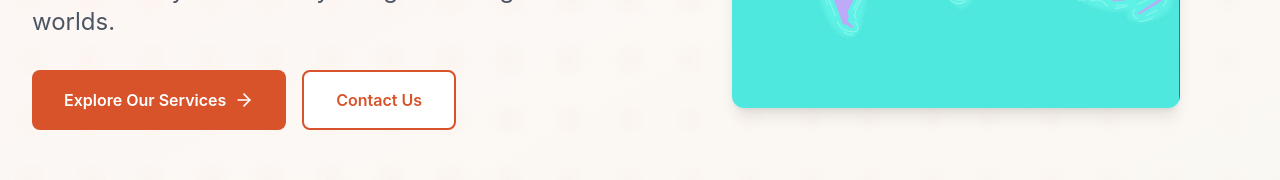
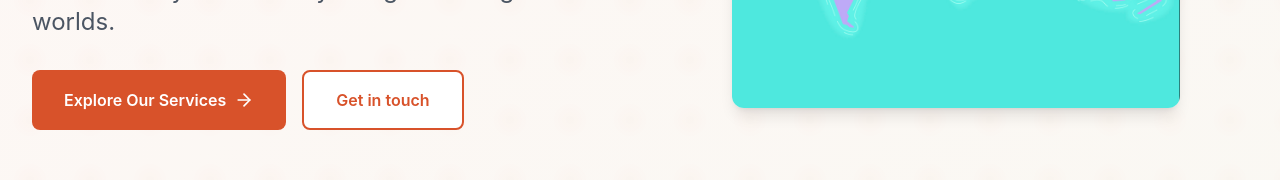
Before and after one commit to Pavi-1128/Raamalakshmi, a React (Vite) app: page / in a window 1280 px wide. Shown: the part 514-694 px from the top of the page. Built offline with nearby package versions, Linux system fonts and the light colour scheme.

Commit message:
add scroll effect

```diff
--- a/src/App.tsx
+++ b/src/App.tsx
@@ -8,10 +8,12 @@ import Services from './pages/Services';
 import Portfolio from './pages/Portfolio';
 import Contact from './pages/Contact';
 import Privacy from './pages/Privacy';
+import ScrollToTop from './components/ScrollToTop';
 
 function App() {
   return (
     <Router>
+      <ScrollToTop />
       <div className="min-h-screen bg-cream-50">
         <Header />
         <main>
--- a/src/components/Footer.tsx
+++ b/src/components/Footer.tsx
@@ -1,6 +1,6 @@
 import React from 'react';
 import { Link } from 'react-router-dom';
-import { Languages, Mail, MessageCircle, Phone } from 'lucide-react';
+import { Languages, Mail, MessageCircle, } from 'lucide-react';
 
 const Footer = () => {
   return (
--- a/src/pages/Home.tsx
+++ b/src/pages/Home.tsx
@@ -69,7 +69,7 @@ const Home = () => {
                 to="/contact"
                 className="bg-white hover:bg-gray-50 text-terracotta-600 px-8 py-4 rounded-lg font-semibold border-2 border-terracotta-600 transition-colors duration-200"
               >
-                Contact Us
+                Get in touch
               </Link>
             </div>
           </div>
```
